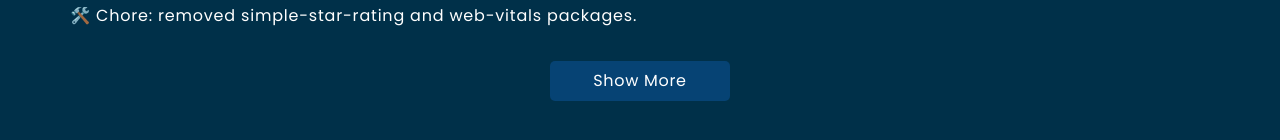
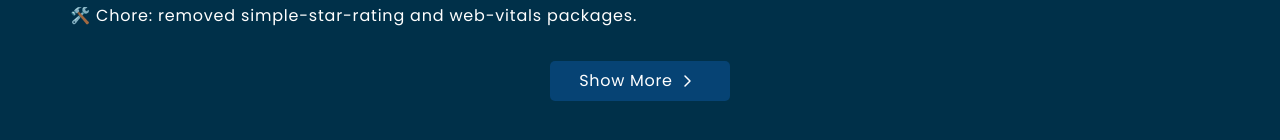
Before and after one commit to Alkaison/Live-Clipboard, a React (Vite) app: page /updates in a window 1280 px wide. Shown: the part 574-714 px from the top of the page. Built offline with nearby package versions, Linux system fonts and the light colour scheme; no server answers.

Commit message:
fix: arrow icon in show more button release logs

```diff
--- a/src/App.css
+++ b/src/App.css
@@ -286,8 +286,24 @@
 .btn-1.show-more-button {
   width: 180px;
   height: 40px;
+  display: flex;
+  justify-content: center;
+  align-items: center;
+  align-content: center;
   font-size: 16px;
   letter-spacing: .7px;
+}
+
+.btn-1.show-more-button:hover>img {
+  transform: translateX(4px);
+}
+
+.btn-1.show-more-button>img {
+  width: 28px;
+  height: 28px;
+  margin: 1px 0 0 0;
+  padding: 2px 0;
+  transition: transform .3s ease-in-out;
 }
 
 /* Rating Stars Container At Home Page */
--- a/src/components/ReleaseNotes.jsx
+++ b/src/components/ReleaseNotes.jsx
@@ -19,10 +19,11 @@ function ReleaseNotes() {
       {releaseLogsData.length > showReleaseLogsLimit && (
         <div className="show-more-button-container">
           <button
+            type="button"
             className="btn-1 show-more-button"
             onClick={() => setShowReleaseLogsLimit(showReleaseLogsLimit + 2)}
           >
-            Show More
+            Show More <img src="./assets/right-arrow.svg" alt="Arrow Icon" />
           </button>
         </div>
       )}
```
Also changed, not shown: public/assets/right-arrow.svg (added).
